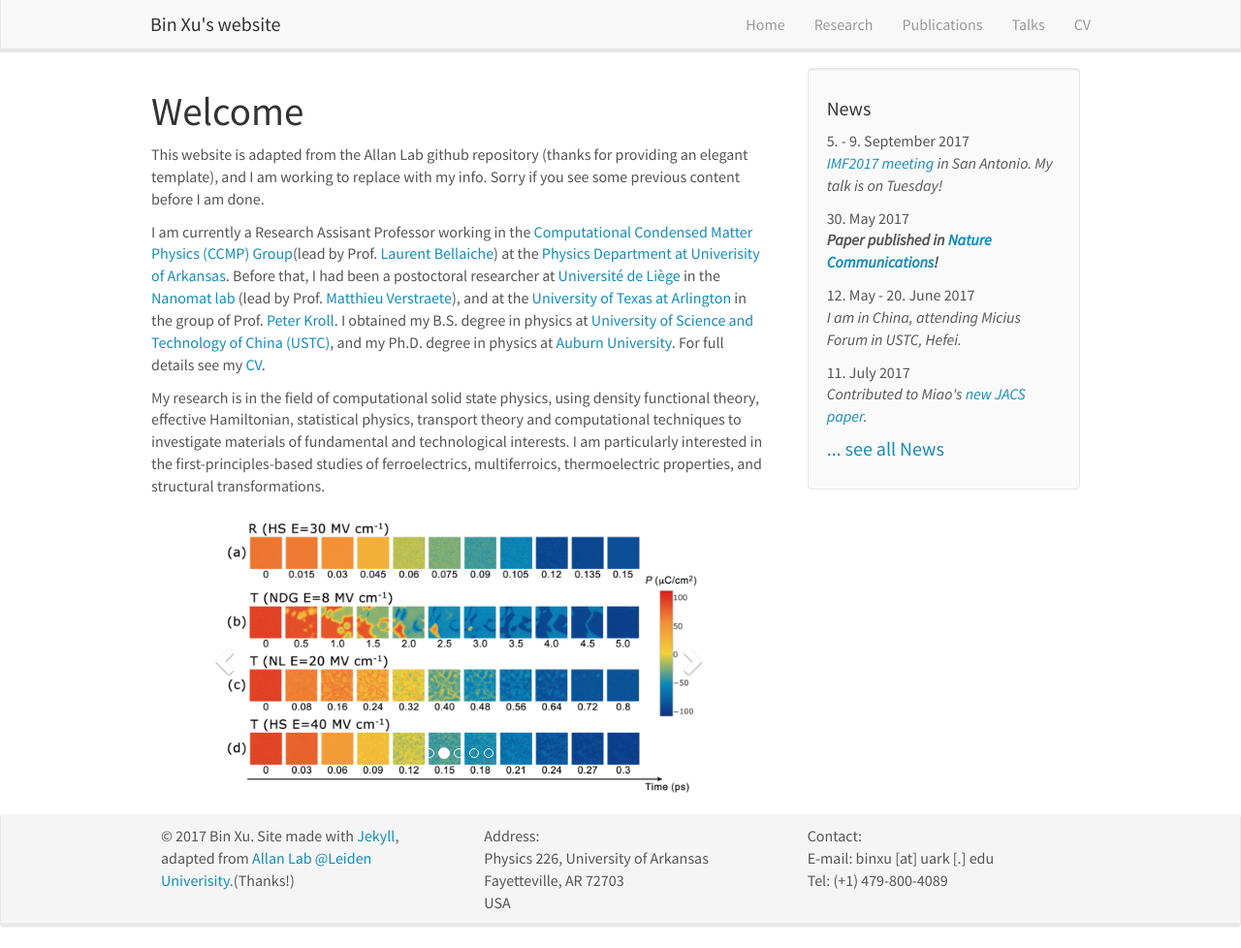
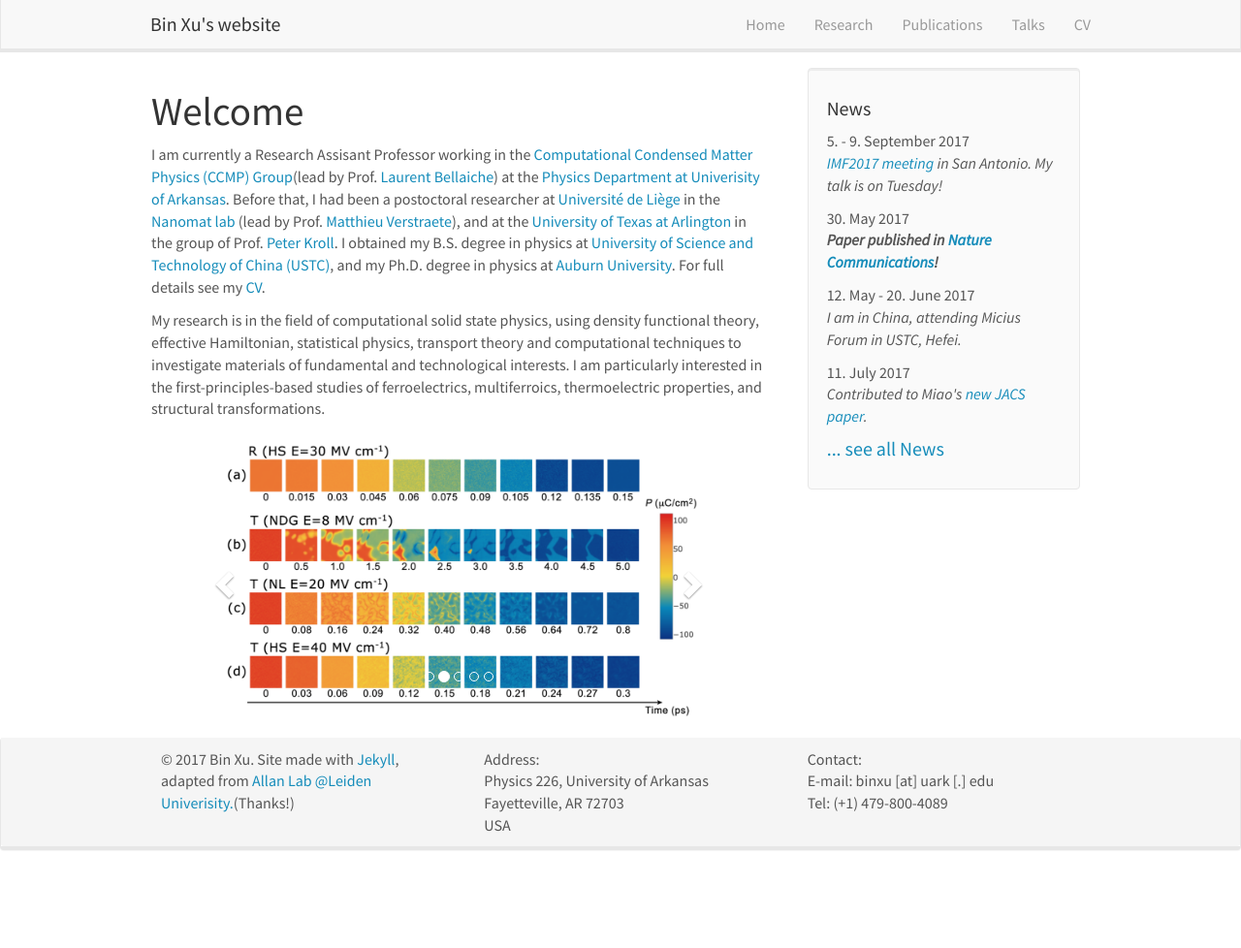
Before and after one commit to xu-phys/xu-phys.github.io, a Jekyll site: the page built from _pages/home.md, in a window 1280 px wide and 978 px high. Shown: the whole window at 97% size. Built offline with Jekyll 4.4.1, drawn with Linux system fonts in a browser that asks for light colours; nearby versions of some CDN libraries.

Commit message:
updated home.md

```diff
--- a/_pages/home.md
+++ b/_pages/home.md
@@ -6,7 +6,7 @@ sitemap: false
 permalink: /
 ---
 
-This website is adapted from the Allan Lab github repository (thanks for providing an elegant template), and I am working to replace with my info. Sorry if you see some previous content before I am done.
+<!-- This website is adapted from the Allan Lab github repository (thanks for providing an elegant template), and I am working to replace with my info. Sorry if you see some previous content before I am done. -->
 
 I am currently a Research Assisant Professor working in the [Computational Condensed Matter Physics (CCMP) Group](https://ccmp.uark.edu/)(lead by Prof. [Laurent Bellaiche](https://fulbright.uark.edu/departments/physics/directory/index/uid/laurent/name/Laurent-Bellaiche/)) at the [Physics Department at Univerisity of Arkansas](http://fulbright.uark.edu/departments/physics). Before that, I had been a postoctoral researcher at [Université de Liège](https://www.ulg.ac.be/cms/c_5000/en/home) in the [Nanomat lab](http://www.nanomat.ulg.ac.be/) (lead by Prof. [Matthieu Verstraete](http://www.nanomat.ulg.ac.be/?page_id=26)), and at the [University of Texas at Arlington](http://www.uta.edu) in the group of Prof. [Peter Kroll](https://mentis.uta.edu/explore/profile/dr-peter-kroll). I obtained my B.S. degree in physics at [University of Science and Technology of China (USTC)](http://en.ustc.edu.cn), and my Ph.D. degree in physics at [Auburn University](http://www.auburn.edu). For full details see my [CV](cv).
 
```
